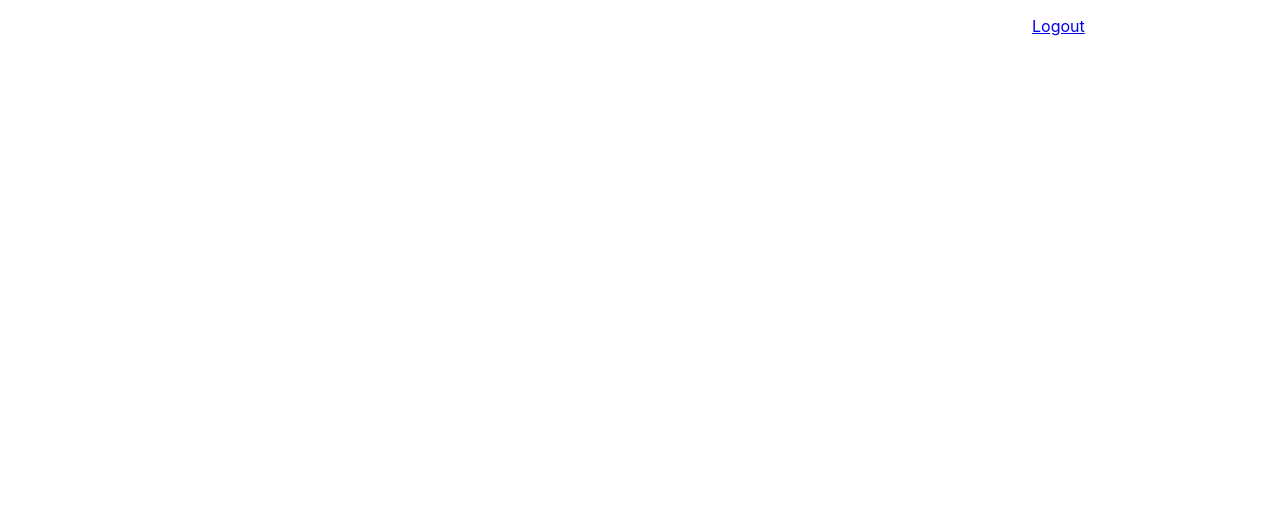
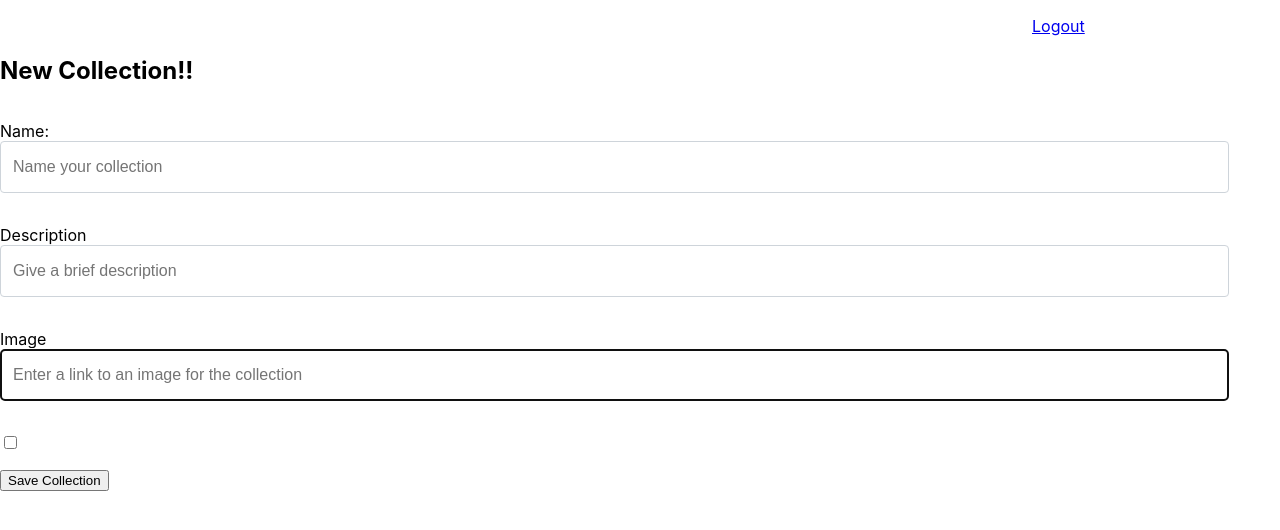
Before and after one commit to William-Briscoe/Capstone-MediaChronicles, a React (Create React App) app: page /createcollection in a window 1280 px wide. Shown: the top 530 px of the page. Built offline with nearby package versions, Linux system fonts and the light colour scheme; sample sign-in values are in the browser's storage.

Commit message:
create collection form implemented

```diff
--- /dev/null
+++ b/src/components/collections/CollectionCreation.js
@@ -0,0 +1,129 @@
+import { useState } from "react"
+import { useNavigate } from "react-router-dom"
+
+export const CollectionCreation = () =>{
+    //intital state
+    const [collection, update] = useState({
+        name:"",
+        picture:"",
+        description:"",
+        isPrivate: false
+    })
+
+    //will redirect user to profile view
+    const navigate = useNavigate()
+
+    const localUser = localStorage.getItem("media_user")
+    const localUserObject = JSON.parse(localUser)
+
+    //we gon save with this one
+    const handleSaveButtonClick = (event) =>{
+        event.preventDefault()
+        console.log('you have clicked me... why ;-;')
+
+        //object to be sent back to the database
+        const collectionToBeSentToAPI = {
+            userId: localUserObject.id,
+            name: collection.name,
+            picture: collection.picture,
+            description: collection.description,
+            isPrivate: collection.isPrivate,
+            dateCreated: ""
+        }
+
+
+        //sends object to api
+        return fetch(`http://localhost:8088/collection`, {
+            method: "POST",
+            headers: {
+                "content-Type": "application/json"
+            },
+            body: JSON.stringify(collectionToBeSentToAPI)
+        })
+            .then(response => response.json())
+            .then(()=>{
+                navigate("/")
+            })
+    }
+
+    //form JSX
+    return(
+        <form className="collectionForm">
+            <h2 className="collectionFormTitle">New Collection!!</h2>
+            <fieldset>
+                <div>
+                    <label htmlFor="name">Name:</label>
+                    <input
+                        required autoFocus
+                        type="text"
+                        className="form-control"
+                        placeholder="Name your collection"
+                        value={collection.name}
+                        onChange={
+                            (evt)=>{
+                                const copy = {...collection}
+                                copy.name = evt.target.value
+                                update(copy)
+                            }
+                        }/>
+                </div>
+            </fieldset>
+            <fieldset>
+                <div>
+                    <label htmlFor="description">Description</label>
+                    <input
+                        required autoFocus
+                        type="text"
+                        className="form-control"
+                        placeholder="Give a brief description"
+                        value={collection.description}
+                        onChange={
+                            (event)=>{
+                                const copy = {...collection}
+                                copy.description= event.target.value
+                                update(copy)
+                            }
+                        }/>
+                </div>
+            </fieldset>
+            <fieldset>
+                <div>
+                    <label htmlFor="picture">Image</label>
+                    <input
+                        required autoFocus
+                        type="text"
+                        className="form-control"
+                        placeholder="Enter a link to an image for the collection"
+                        value={collection.picture}
+                        onChange={
+                            (event)=>{
+                                const copy = {...collection}
+                                copy.picture= event.target.value
+                                update(copy)
+                            }
+                        }/>
+                </div>
+            </fieldset>
+            <fieldset>
+                <div className="form-group">
+                    <label htmlFor="private"/>
+                    <input type="checkbox"
+                        value={collection.isPrivate}
+                        onChange={
+                            (event) =>{
+                                const copy = {...collection}
+                                copy.isPrivate =event.target.checked
+                                update(copy)
+                            }
+                        }/>
+                </div>
+            </fieldset>
+            <button
+                onClick={(clickEvent)=>handleSaveButtonClick(clickEvent)}
+                className="btn btn-primary">
+                Save Collection
+            </button>
+        </form>
+    )
+
+}
--- a/src/components/homepage/Homepage.js
+++ b/src/components/homepage/Homepage.js
@@ -1,4 +1,5 @@
 import { UserCollectionList } from "../collections/UserCollectionList"
+import { useNavigate } from "react-router-dom"
 
 
 
@@ -8,6 +9,7 @@ export const Homepage=()=>{
     //some declarations
     const localUser = localStorage.getItem("media_user")
     const localUserObject = JSON.parse(localUser)
+    const navigate = useNavigate()
 
     return (<>
         <section>
@@ -27,6 +29,7 @@ export const Homepage=()=>{
                 //create new collection button
                 //collections
                 <h2>Your Collections</h2>
+                <button onClick={()=>{navigate("/createcollection")}}>Create a Collection</button>
                 {UserCollectionList(localUserObject.id)}
             </div>
 
--- a/src/components/views/AppViews.js
+++ b/src/components/views/AppViews.js
@@ -1,5 +1,6 @@
 import { Outlet, Route, Routes } from "react-router-dom"
 import { Homepage } from "../homepage/Homepage"
+import { CollectionCreation } from "../collections/CollectionCreation"
 
 
 //all my views/pages
@@ -9,6 +10,10 @@ export const AppViews = () =>{
             <Route path="/" element={<Homepage/>}>
 
             </Route>
+
+            <Route path="/createcollection" element={<CollectionCreation/>}>
+
+            </Route>
         </Routes>
     )
 }
```
